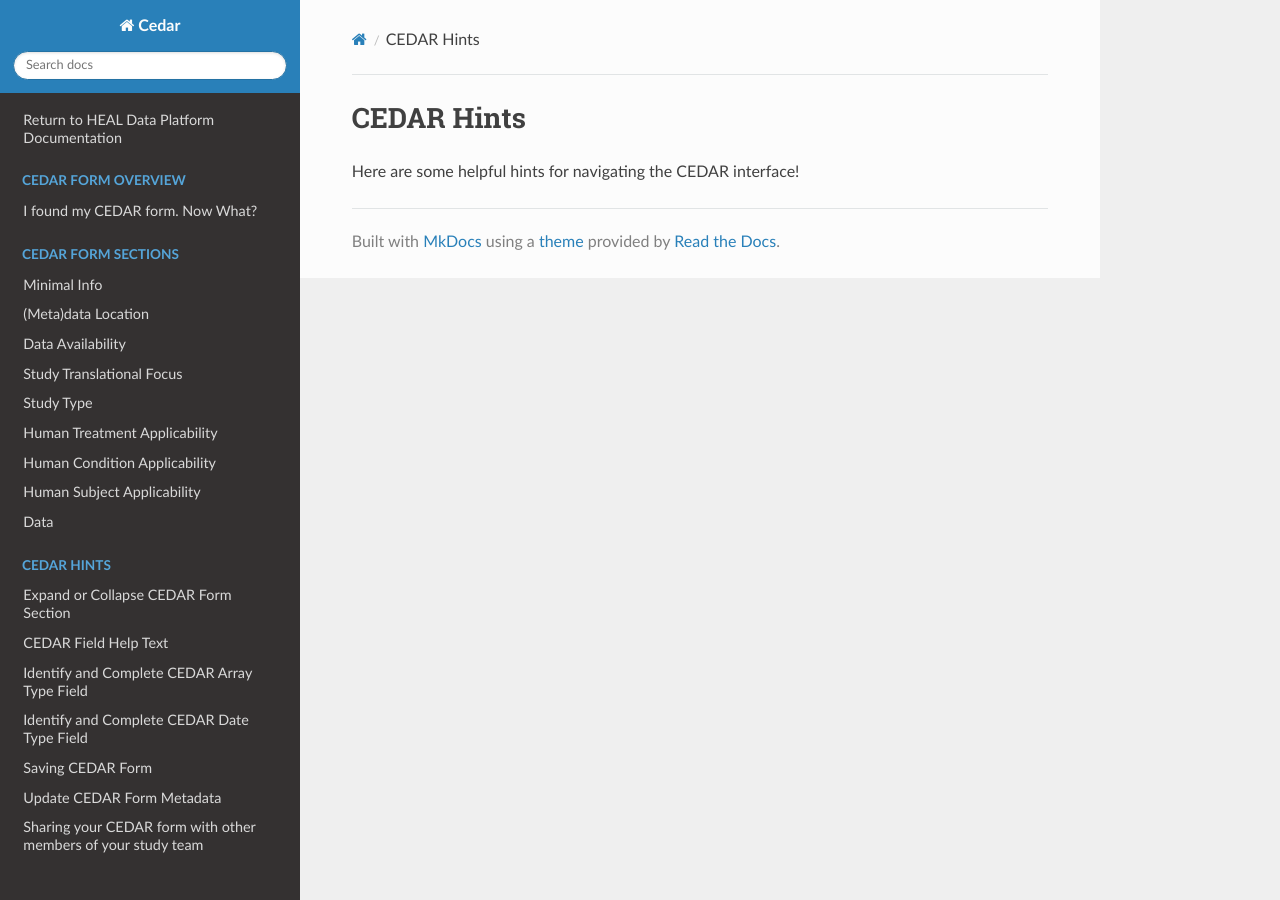
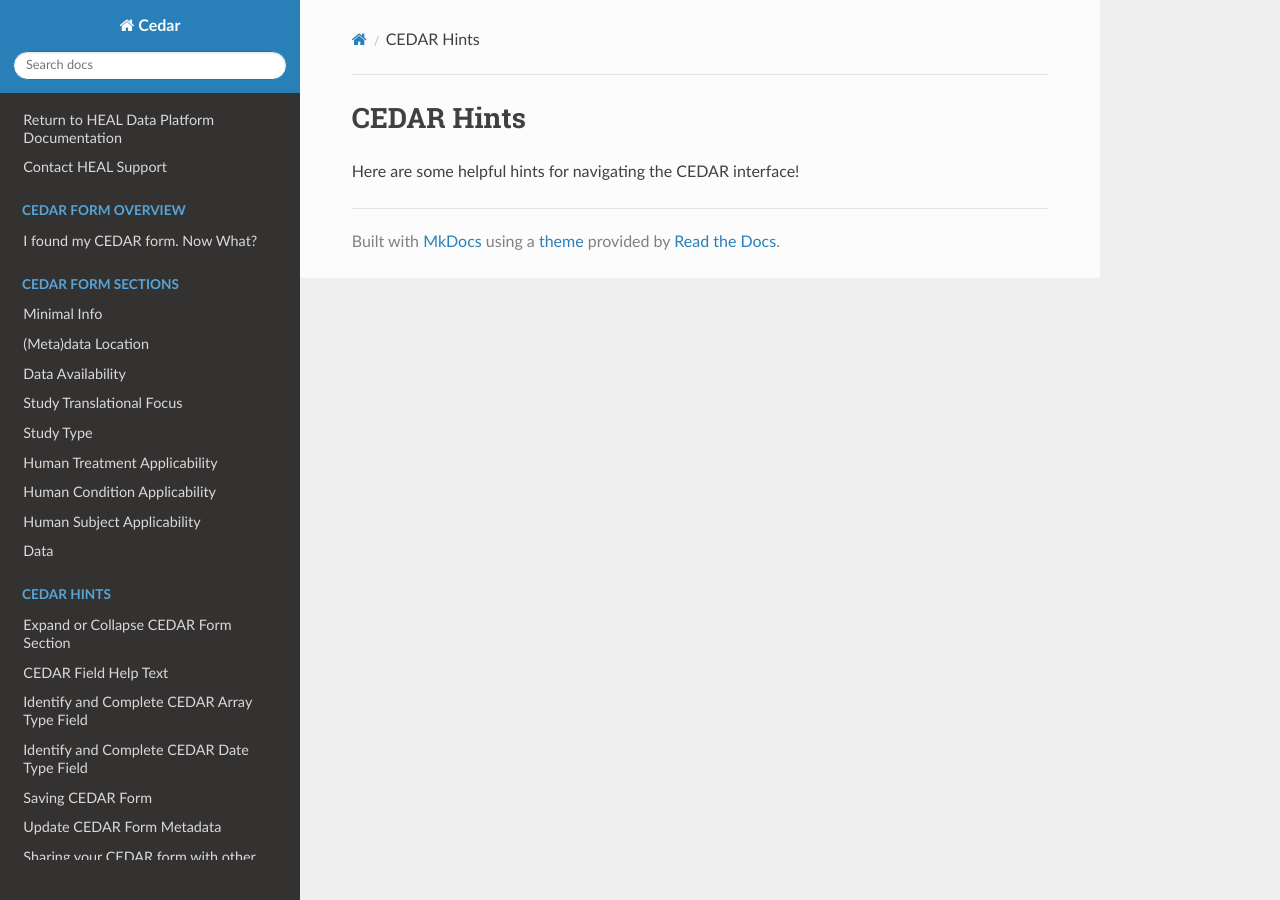
Before and after one commit to HEAL/cedar-form-docs, an MkDocs documentation site: the page built from docs/cedar-hints.md, in a window 1280 px wide. Built offline with MkDocs 1.6.1, drawn with Linux system fonts in a browser that asks for light colours; nearby versions of some CDN libraries.

Commit message:
Update mkdocs.yml
https://ctds-planx.atlassian.net/browse/HP-1092

adding contact heal support button

```diff
--- a/mkdocs.yml
+++ b/mkdocs.yml
@@ -1,6 +1,7 @@
 site_name: Cedar
 nav:
     - Return to HEAL Data Platform Documentation: https://heal.github.io/platform-documentation/
+    - Contact HEAL Support: 'mailto:heal-support@datacommons.io'
     - CEDAR Form Overview:
       - I found my CEDAR form. Now What?: index.md
     - CEDAR Form Sections:
```
